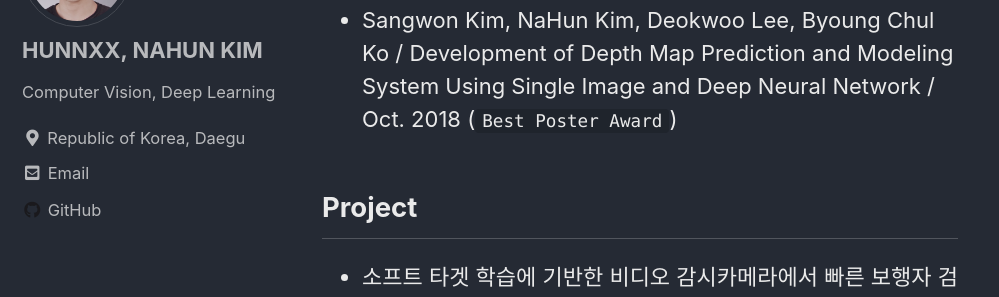
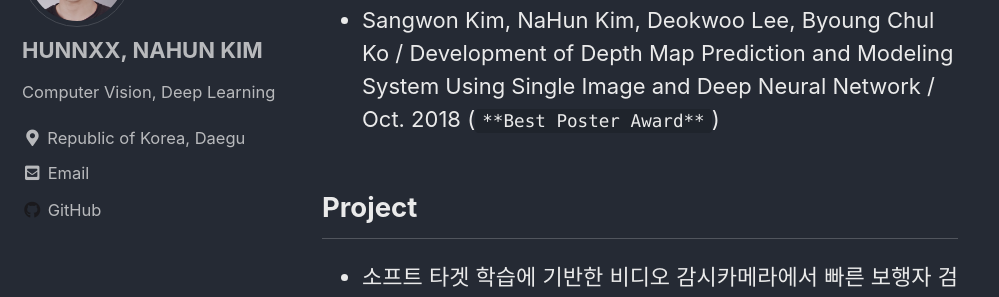
Before and after one commit to hunnxx/hunnxx.github.io, a Jekyll site: the page built from about/index.md, in a window 1280 px wide and 900 px high, scrolled down 1187 px. Shown: the part 149-446 px from the top of the window, without its empty margins (0-999 px from the left). Built offline with Jekyll 4.4.1, drawn with Linux system fonts in a browser that asks for light colours; cached includes are drawn as plain includes.

```diff
--- a/about/index.md
+++ b/about/index.md
@@ -16,7 +16,7 @@ date: 2020-08-01 22:15:00 -0400
 - NaHun Kim, Sangwon Kim, Byoung Chul Ko / Developing of Modeling System and Depth Map Estimation using L-ENet / 제29회 신호처리합동학술대회, Sep. 2019
 - 박민지, 김나훈, 손동현 Gustavo Adrian, 고병철 / 시공간 분석을 이용한 야간 화재 검증 시스템 / 2019한국컴퓨터종합학술대회(KCC2019), pp.987~989 June.2019.
 - Sangwon Kim, NaHun Kim, MinJi Park, Deokwoo Lee, Byoung Chul Ko / Single Image Based Real-time Depth-map Estimation Using Light-weight Deep Convolutional Neural Network / IPIU2019, Feb. 2019
-- Sangwon Kim, NaHun Kim, Deokwoo Lee, Byoung Chul Ko / Development of Depth Map Prediction and Modeling System Using Single Image and Deep Neural Network / Oct. 2018 (`Best Poster Award`)
+- Sangwon Kim, NaHun Kim, Deokwoo Lee, Byoung Chul Ko / Development of Depth Map Prediction and Modeling System Using Single Image and Deep Neural Network / Oct. 2018 (`**Best Poster Award**`)
 
 ## Project
 - 소프트 타겟 학습에 기반한 비디오 감시카메라에서 빠른 보행자 검출 2019/11/01 - 2020/04/30
```
